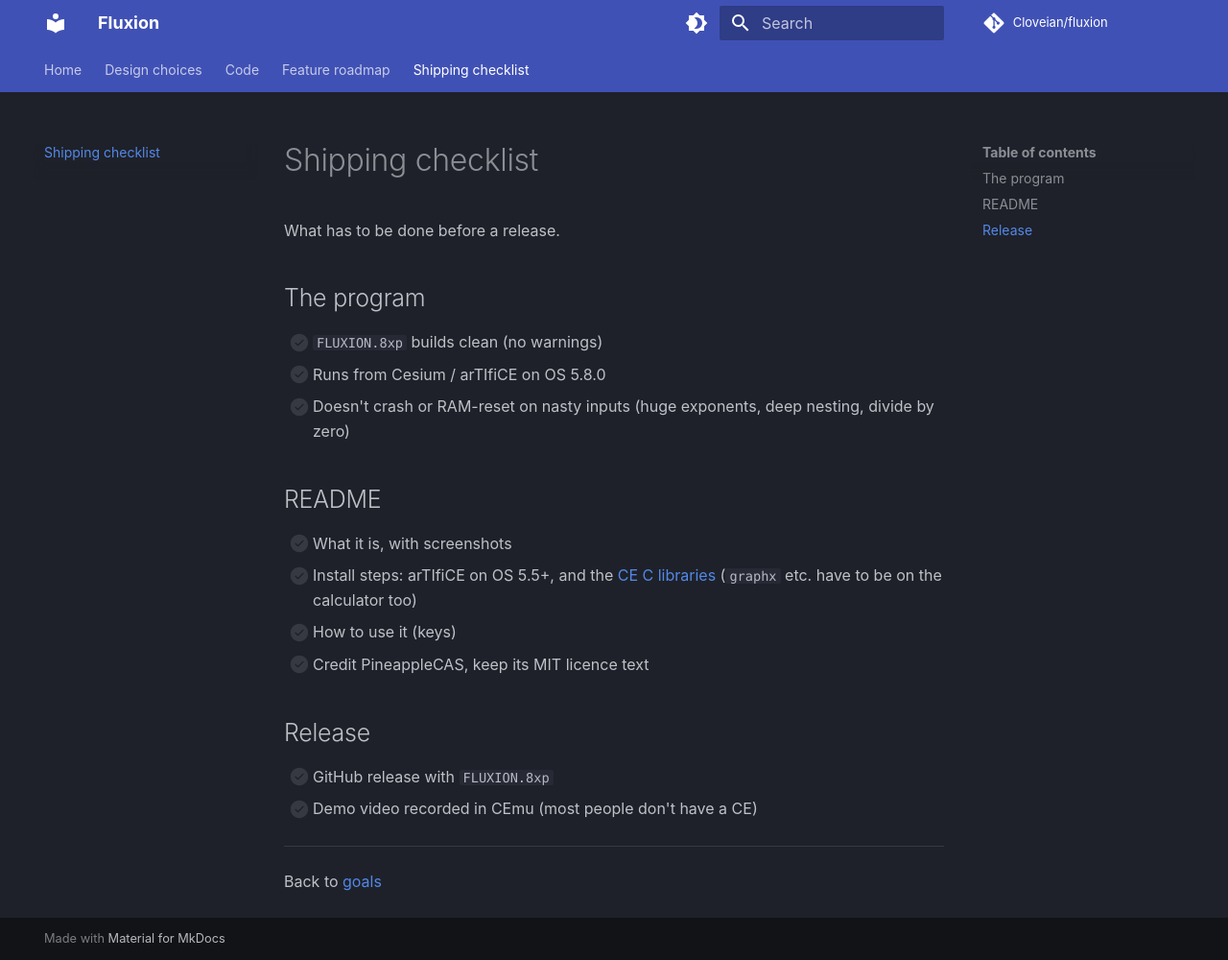
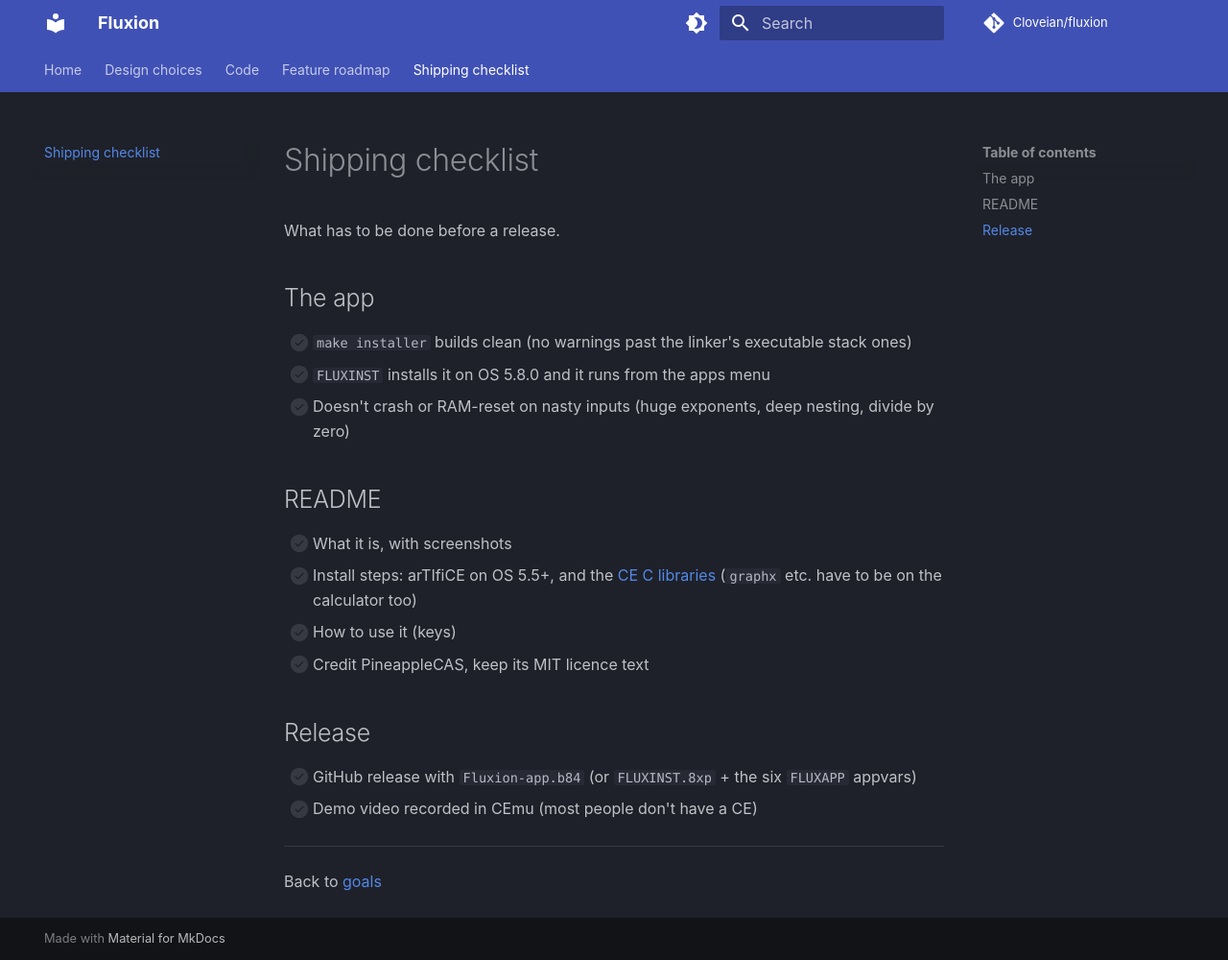
Before and after one commit to Cloveian/fluxion, an MkDocs documentation site: the page built from docs/shipping-checklist.md, in a window 1280 px wide and 1000 px high. Shown: the whole window at 96% size. Built offline with MkDocs 1.6.1 and Material for MkDocs 9.7.7, drawn with Linux system fonts in a browser that asks for light colours; comment, search, counter and statistics services are not loaded.

Commit message:
shipping checklist ships the app now

```diff
--- a/docs/shipping-checklist.md
+++ b/docs/shipping-checklist.md
@@ -2,9 +2,9 @@
 
 What has to be done before a release.
 
-## The program
-- [ ] `FLUXION.8xp` builds clean (no warnings)
-- [ ] Runs from Cesium / arTIfiCE on OS 5.8.0
+## The app
+- [ ] `make installer` builds clean (no warnings past the linker's executable stack ones)
+- [ ] `FLUXINST` installs it on OS 5.8.0 and it runs from the apps menu
 - [ ] Doesn't crash or RAM-reset on nasty inputs (huge exponents, deep nesting, divide by zero)
 
 ## README
@@ -14,7 +14,7 @@ What has to be done before a release.
 - [ ] Credit PineappleCAS, keep its MIT licence text
 
 ## Release
-- [ ] GitHub release with `FLUXION.8xp`
+- [ ] GitHub release with `Fluxion-app.b84` (or `FLUXINST.8xp` + the six `FLUXAPP` appvars)
 - [ ] Demo video recorded in CEmu (most people don't have a CE)
 
 ---
```
